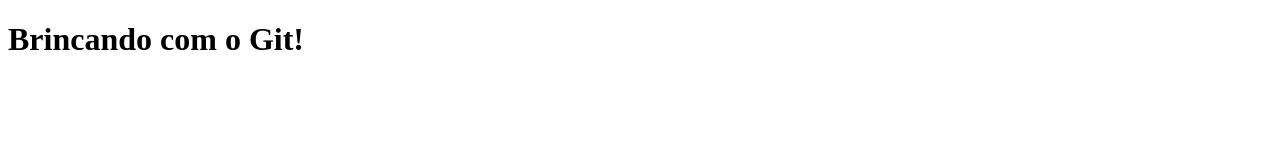
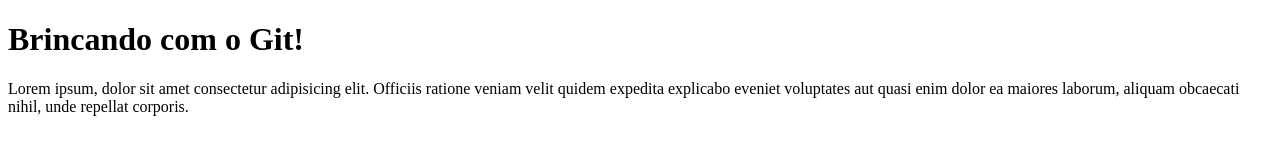
Before and after one commit to arthur-rrs/refatoracao, a plain HTML site: page index.html in a window 1280 px wide. Drawn offline with Linux system fonts and the light colour scheme.

Commit message:
Paragrafo Lorem adicionado

```diff
--- a/index.html
+++ b/index.html
@@ -7,5 +7,10 @@
 </head>
 <body>
   <h1>Brincando com o Git!</h1>
+  <p>Lorem ipsum, dolor sit amet consectetur adipisicing elit.
+    Officiis ratione veniam velit quidem expedita explicabo eveniet
+    voluptates aut quasi enim dolor ea maiores laborum, aliquam obcaecati nihil,
+    unde repellat corporis.
+  </p>
 </body>
 </html>
```
